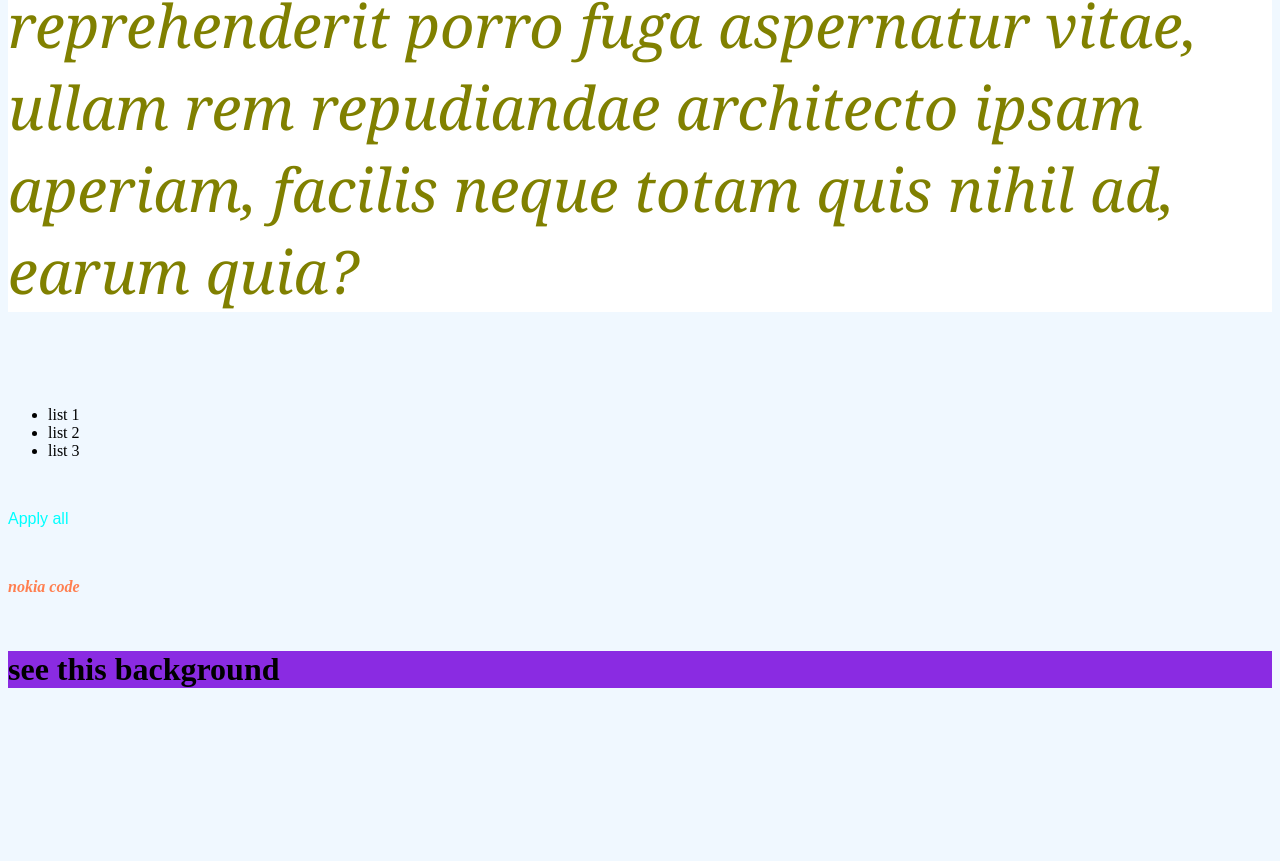
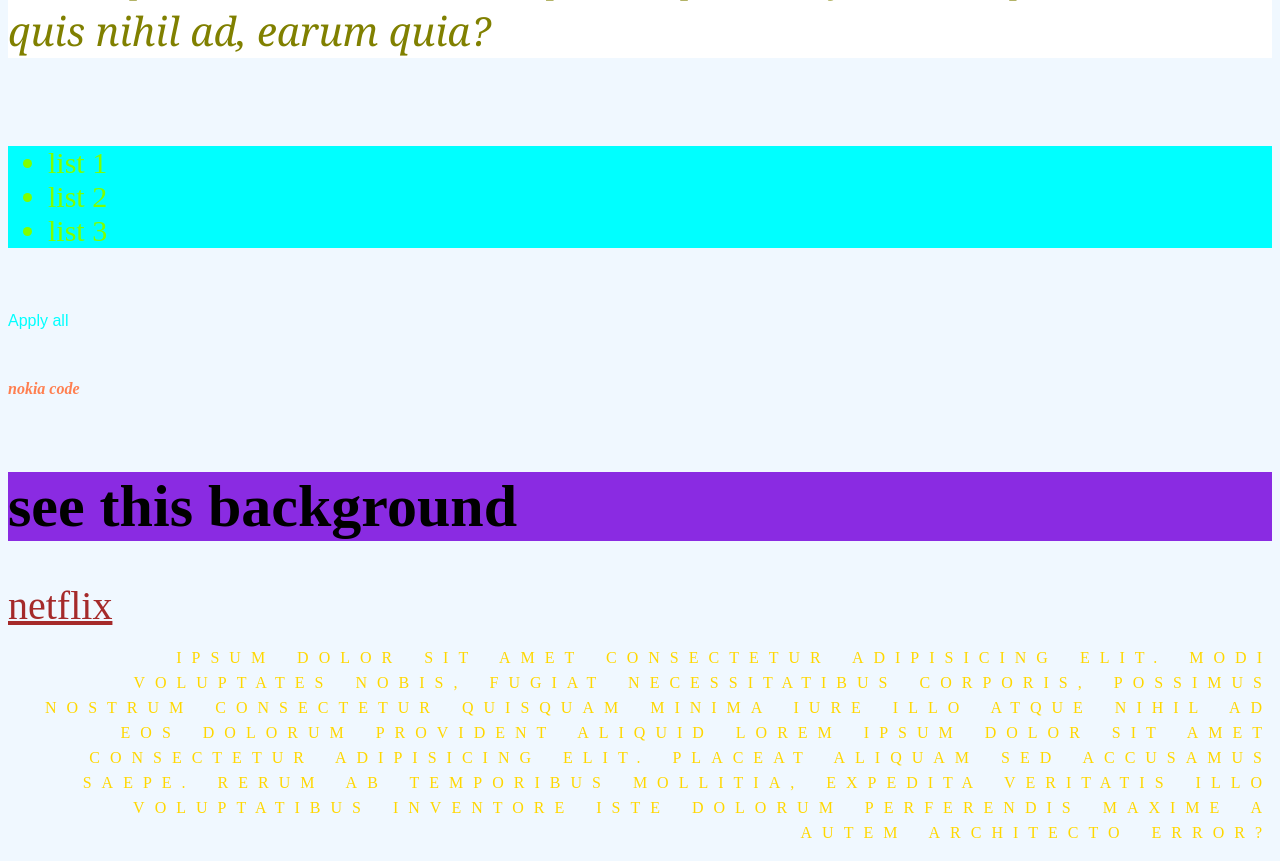
Before and after one commit to vohrazaid/Csspractice, a plain HTML site: page index.html in a window 1280 px wide. Shown: the part 376-1237 px from the top of the page. Before the commit the page ends 1086 px from the top, so only its background shows below. Drawn offline with Linux system fonts and the light colour scheme.

Commit message:
new codes

```diff
--- a/index.html
+++ b/index.html
@@ -27,12 +27,13 @@
      <h1 style="color: brown;">testing css code</h1>
      <p id="testing-para1">testing para 1</p>
      <h5 class="external tag">testing tag</h5>
+     <h5 id="decoration-apply">decoration text</h5>
 
 
      <!--  section 2  -->
         <p  class="font-apply">Lorem ipsum dolor sit amet consectetur adipisicing elit. Voluptate <a href="#" class="atag-in-para">Nokia</a> aliquam reprehenderit porro fuga aspernatur vitae, ullam rem repudiandae architecto ipsam aperiam, facilis neque totam quis nihil ad, earum quia?</p>
         <br/>
-        <ul>
+        <ul id="list-apply">
            <li>list 1</li>
            <li>list 2</li>
            <li>list 3</li>
@@ -45,6 +46,10 @@
          <div class="background">
             <h1>see this background</h1>
          </div>
+         <a href="https://www.netflix.com/" id="netflix">netflix</a>
+
+         <p id="one"> ipsum dolor sit amet consectetur adipisicing elit. Modi voluptates nobis, fugiat necessitatibus corporis, possimus nostrum consectetur quisquam minima iure illo atque nihil ad eos dolorum provident aliquid Lorem ipsum dolor sit amet consectetur adipisicing elit. Placeat aliquam sed accusamus saepe. Rerum ab temporibus mollitia, expedita veritatis illo voluptatibus inventore iste dolorum perferendis maxime a autem architecto error?</p>
+
 
 
 
--- a/style.css
+++ b/style.css
@@ -15,13 +15,28 @@ h5{
     size: 10px;
 }
 
+#decoration-apply{
+    text-decoration: wavy;
+    text-decoration: underline;
+}
+
+
+
+
+
 .font-apply{
-    font-size: 60px;
+    font-size: 40px;
     font-weight: 500;
     font-family: Cambria, Cochin, Georgia, Times, 'Times New Roman', serif;
     font-style: italic;
     color: olive;
     background-color: white;
+}
+
+ul{
+    color: dodgerblue;
+    font-size: 30px;
+
 }
 
 .apply-all-ftd{
@@ -39,4 +54,27 @@ h5{
 
 .background{
     background-color: blueviolet;
+    font-size: 30px;
+
 }
+
+#list-apply{
+    color: chartreuse;
+    background-color: aqua;
+    size: 30px;
+}
+
+ #netflix{
+   color: brown;
+   font-size: 40px;
+ }
+
+
+#one{
+    text-align: right;
+    text-transform: uppercase;
+    letter-spacing: 10px;
+    line-height: 25px;
+    word-spacing: 8px;
+    color: gold;
+}
```
